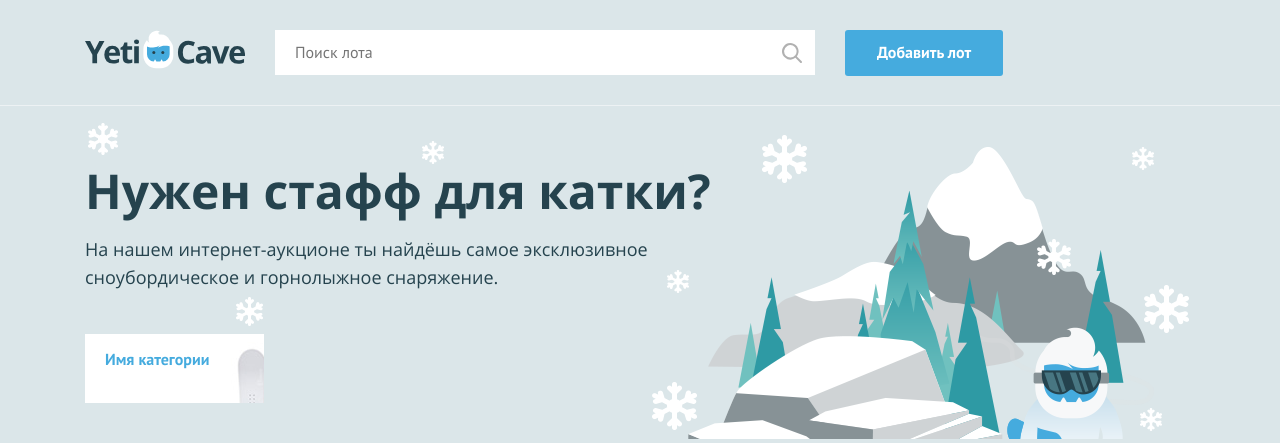
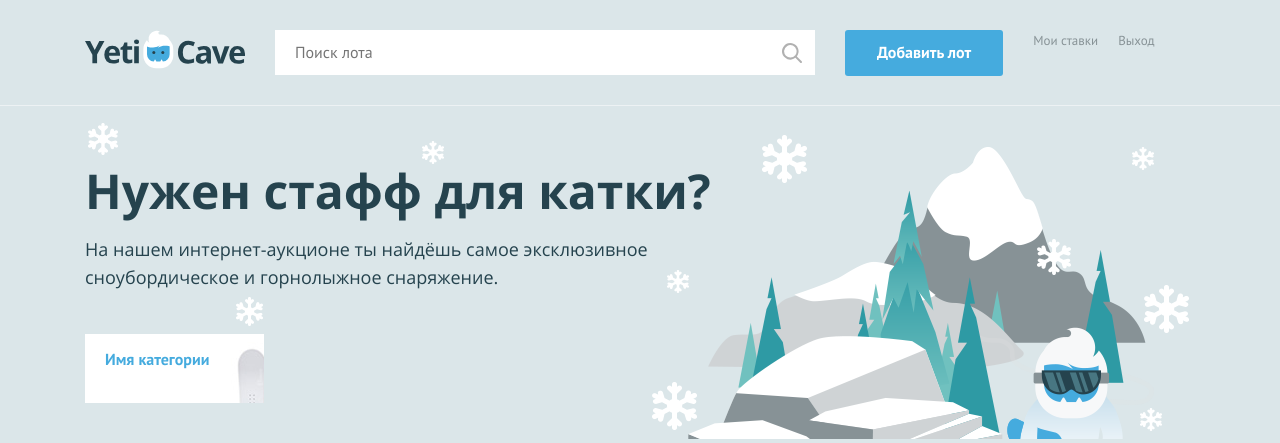
Before and after one commit to itxpert45/4951-yeticave-12, a PHP site: page / in a window 1280 px wide. Shown: the top 443 px of the page. Run offline with PHP 8.4, Linux system fonts and the light colour scheme.

Commit message:
Update index.php

```diff
--- a/index.php
+++ b/index.php
@@ -1,15 +1,15 @@
 <?php
 $is_auth = rand(0, 1);
 
-$user_name = ''; // укажите здесь ваше имя
+$user_name = 'Рустам'; // укажите здесь ваше имя
 ?>
 <!DOCTYPE html>
 <html lang="ru">
 <head>
     <meta charset="UTF-8">
     <title>Главная</title>
-    <link href="../css/normalize.min.css" rel="stylesheet">
-    <link href="../css/style.css" rel="stylesheet">
+    <link href="css/normalize.min.css" rel="stylesheet">
+    <link href="css/style.css" rel="stylesheet">
 </head>
 <body>
 <div class="page-wrapper">
@@ -18,7 +18,7 @@ $user_name = ''; // укажите здесь ваше имя
     <div class="main-header__container container">
         <h1 class="visually-hidden">YetiCave</h1>
         <a class="main-header__logo">
-            <img src="../img/logo.svg" width="160" height="39" alt="Логотип компании YetiCave">
+            <img src="img/logo.svg" width="160" height="39" alt="Логотип компании YetiCave">
         </a>
         <form class="main-header__search" method="get" action="https://echo.htmlacademy.ru" autocomplete="off">
             <input type="search" name="search" placeholder="Поиск лота">
@@ -29,6 +29,24 @@ $user_name = ''; // укажите здесь ваше имя
         <nav class="user-menu">
 
         <!-- здесь должен быть PHP код для показа меню и данных пользователя -->
+
+        	<?php if ($is_auth==1): ?>
+                    <div class="user-menu__logged">
+			    		<p><?php '$user_name' ?></p>
+			    		<a class="user-menu__bets" href="pages/my-bets.html">Мои ставки</a>
+			    		<a class="user-menu__logout" href="#">Выход</a>
+  					</div>
+        	<?php else: ?>
+                		<ul class="user-menu__list">
+						    <li class="user-menu__item">
+						     	<a href="#">Регистрация</a>
+						    </li>
+						    <li class="user-menu__item">
+						    	<a href="#">Вход</a>
+						    </li>
+						</ul>
+            <?php endif; ?>
+
 
         </nav>
     </div>
```
